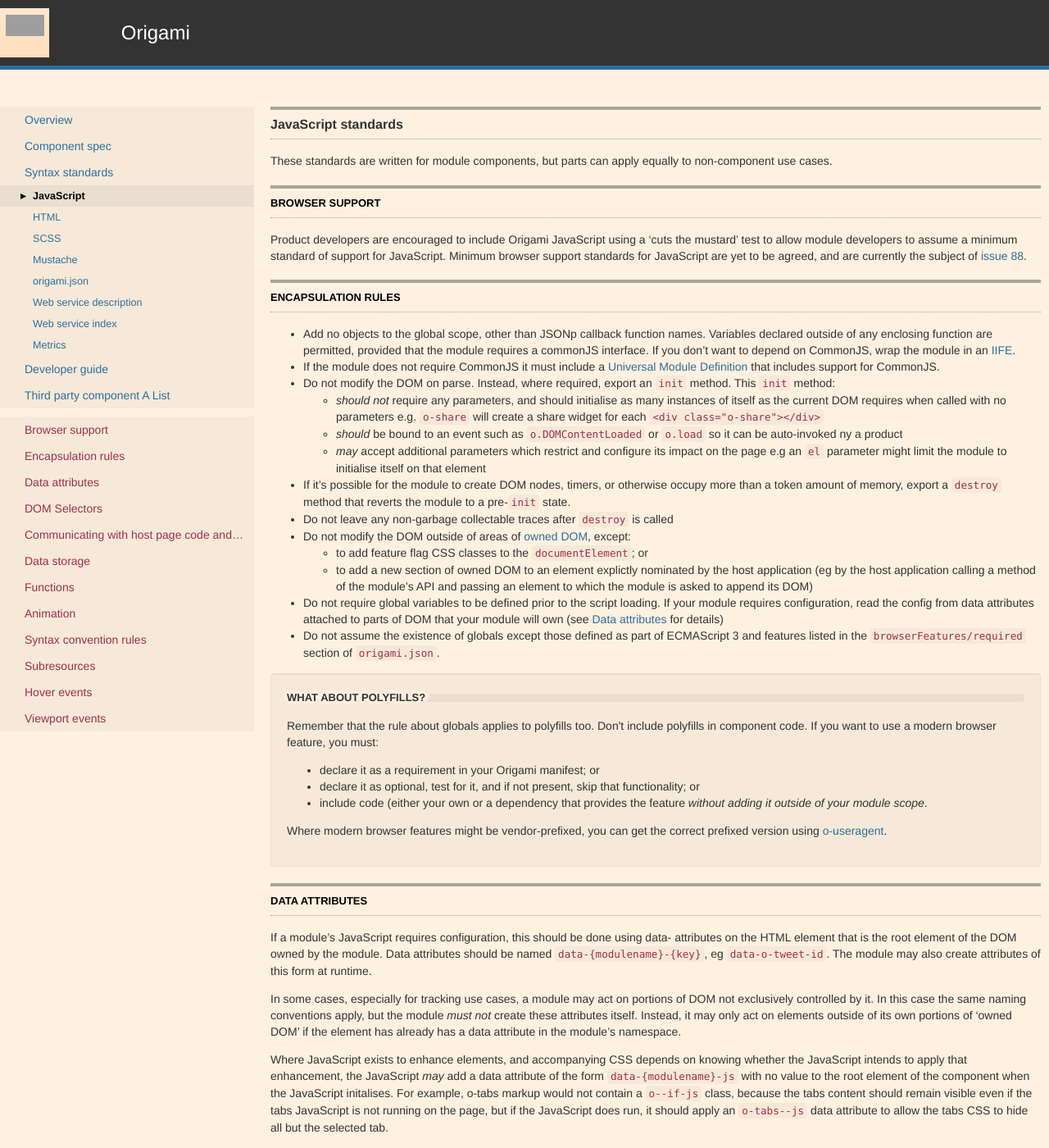
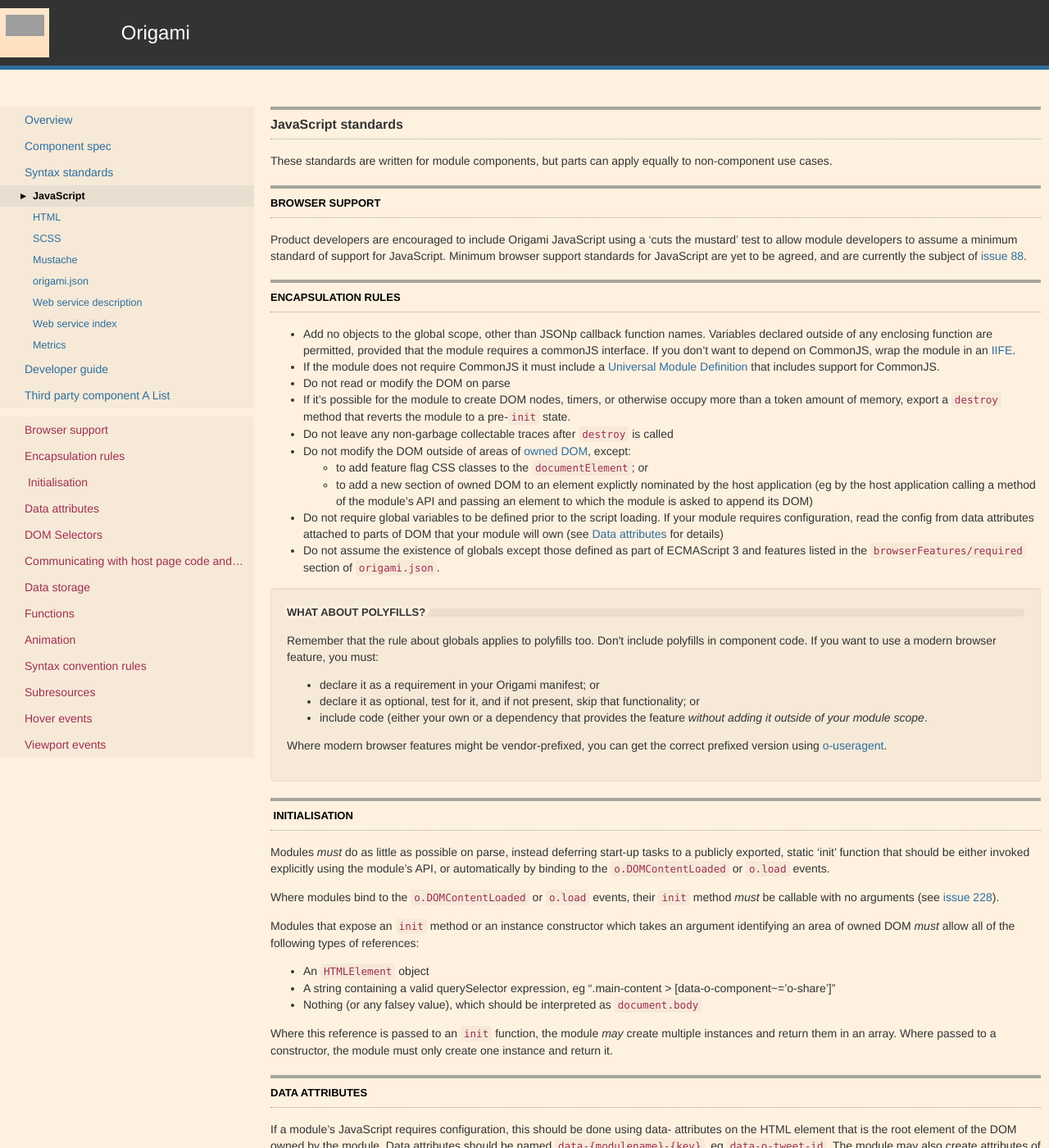
Before and after one commit to Financial-Times/ft-origami, a Jekyll site: the page built from docs/syntax/js.md, in a window 1280 px wide and 1400 px high. Shown: the whole window at 82% size. Built offline with Jekyll 4.4.1, drawn with Linux system fonts in a browser that asks for light colours; some web fonts are replaced; grey boxes are pictures that could not be loaded.

Commit message:
init standard

```diff
--- a/docs/syntax/js.md
+++ b/docs/syntax/js.md
@@ -17,10 +17,7 @@ Product developers are encouraged to include Origami JavaScript using a 'cuts th
 
 * Add no objects to the global scope, other than JSONp callback function names.  Variables declared outside of any enclosing function are permitted, provided that the module requires a commonJS interface.  If you don't want to depend on CommonJS, wrap the module in an [IIFE](http://en.wikipedia.org/wiki/Immediately-invoked_function_expression).
 * If the module does not require CommonJS it must include a [Universal Module Definition](https://github.com/umdjs/umd/blob/master/returnExports.js) that includes support for CommonJS.
-* Do not modify the DOM on parse. Instead, where required, export an `init` method. This `init` method:
-	* *should not* require any parameters, and should initialise as many instances of itself as the current DOM requires when called with no parameters e.g. `o-share` will create a share widget for each `<div class="o-share"></div>`
-	* *should* be bound to an event such as `o.DOMContentLoaded` or `o.load` so it can be auto-invoked ny a product
-	* *may* accept additional parameters which restrict and configure its impact on the page e.g an `el` parameter might limit the module to initialise itself on that element
+* Do not read or modify the DOM on parse
 * If it's possible for the module to create DOM nodes, timers, or otherwise occupy more than a token amount of memory, export a `destroy` method that reverts the module to a pre-`init` state.
 * Do not leave any non-garbage collectable traces after `destroy` is called
 * Do not modify the DOM outside of areas of [owned DOM]({{site.baseurl}}/docs/syntax/html/#owned_dom), except:
@@ -39,6 +36,21 @@ Product developers are encouraged to include Origami JavaScript using a 'cuts th
 	</ul>
 	<p>Where modern browser features might be vendor-prefixed, you can get the correct prefixed version using <a href='https://github.com/Financial-Times/o-useragent'>o-useragent</a>.</p>
 </aside>
+
+## Initialisation
+
+Modules *must* do as little as possible on parse, instead deferring start-up tasks to a publicly exported, static 'init' function that should be either invoked explicitly using the module's API, or automatically by binding to the `o.DOMContentLoaded` or `o.load` events.
+
+Where modules bind to the `o.DOMContentLoaded` or `o.load` events, their `init` method *must* be callable with no arguments (see [issue 228](https://github.com/Financial-Times/ft-origami/pull/228)).
+
+Modules that expose an `init` method or an instance constructor which takes an argument identifying an area of owned DOM *must* allow all of the following types of references:
+
+* An [`HTMLElement`](https://developer.mozilla.org/en-US/docs/Web/API/HTMLElement) object
+* A string containing a valid querySelector expression, eg ".main-content > [data-o-component~='o-share']"
+* Nothing (or any falsey value), which should be interpreted as `document.body`
+
+Where this reference is passed to an `init` function, the module *may* create multiple instances and return them in an array.  Where passed to a constructor, the module must only create one instance and return it.
+
 
 ## Data attributes
 
```
